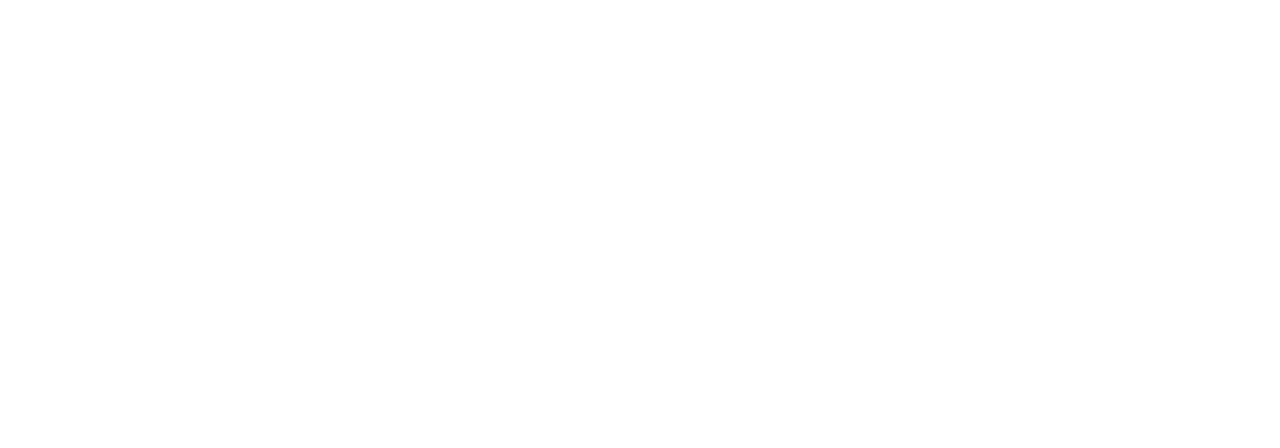
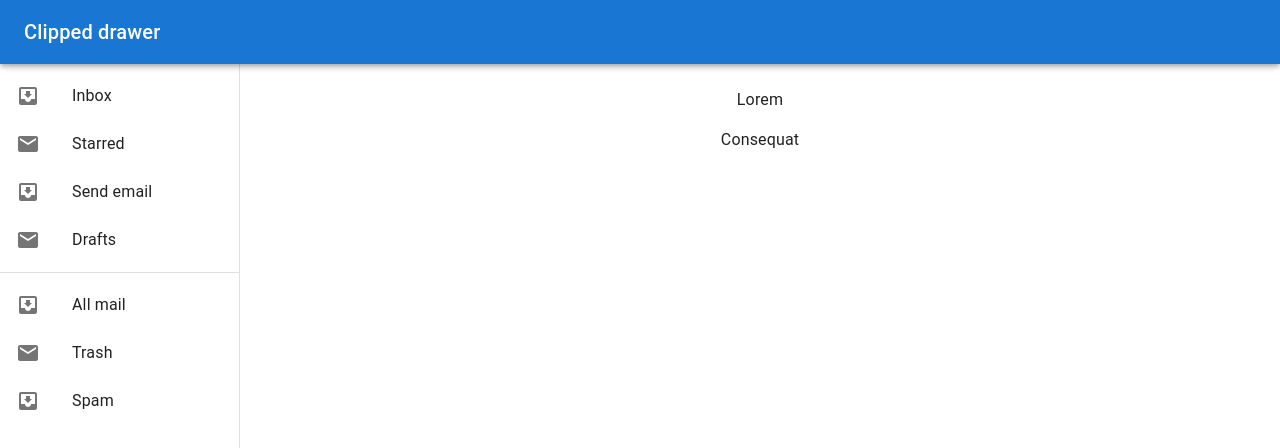
Before and after one commit to ngnma/Golestan-Frontend, a React (Create React App) app: page /sidebar in a window 1280 px wide. Before the commit this address had no page. Shown: the top 448 px of the page. Built offline with nearby package versions, Linux system fonts and the light colour scheme.

Commit message:
sidebar started

```diff
--- a/src/App.js
+++ b/src/App.js
@@ -2,12 +2,14 @@
 import './App.css';
 import {BrowserRouter, Routes,Route } from "react-router-dom";
 import Login from "./pages/Login";
+import Sidebar from "./components/Sidebar";
 function App() {
   return (
     <div className="App">
       <BrowserRouter>
       <Routes>
         <Route path="/login" element={<Login/>}></Route>
+        <Route path="/sidebar" element={<Sidebar/>}></Route>
       </Routes>
       </BrowserRouter>
     </div>
--- /dev/null
+++ b/src/components/Sidebar/index.jsx
@@ -0,0 +1,78 @@
+import * as React from 'react';
+import Box from '@mui/material/Box';
+import Drawer from '@mui/material/Drawer';
+import AppBar from '@mui/material/AppBar';
+import CssBaseline from '@mui/material/CssBaseline';
+import Toolbar from '@mui/material/Toolbar';
+import List from '@mui/material/List';
+import Typography from '@mui/material/Typography';
+import Divider from '@mui/material/Divider';
+import ListItem from '@mui/material/ListItem';
+import ListItemButton from '@mui/material/ListItemButton';
+import ListItemIcon from '@mui/material/ListItemIcon';
+import ListItemText from '@mui/material/ListItemText';
+import InboxIcon from '@mui/icons-material/MoveToInbox';
+import MailIcon from '@mui/icons-material/Mail';
+
+const drawerWidth = 240;
+
+export default function ClippedDrawer() {
+  return (
+    <Box sx={{ display: 'flex' }}>
+      <CssBaseline />
+      <AppBar position="fixed" sx={{ zIndex: (theme) => theme.zIndex.drawer + 1 }}>
+        <Toolbar>
+          <Typography variant="h6" noWrap component="div">
+            Clipped drawer
+          </Typography>
+        </Toolbar>
+      </AppBar>
+      <Drawer
+        variant="permanent"
+        sx={{
+          width: drawerWidth,
+          flexShrink: 0,
+          [`& .MuiDrawer-paper`]: { width: drawerWidth, boxSizing: 'border-box' },
+        }}
+      >
+        <Toolbar />
+        <Box sx={{ overflow: 'auto' }}>
+          <List>
+            {['Inbox', 'Starred', 'Send email', 'Drafts'].map((text, index) => (
+              <ListItem key={text} disablePadding>
+                <ListItemButton>
+                  <ListItemIcon>
+                    {index % 2 === 0 ? <InboxIcon /> : <MailIcon />}
+                  </ListItemIcon>
+                  <ListItemText primary={text} />
+                </ListItemButton>
+              </ListItem>
+            ))}
+          </List>
+          <Divider />
+          <List>
+            {['All mail', 'Trash', 'Spam'].map((text, index) => (
+              <ListItem key={text} disablePadding>
+                <ListItemButton>
+                  <ListItemIcon>
+                    {index % 2 === 0 ? <InboxIcon /> : <MailIcon />}
+                  </ListItemIcon>
+                  <ListItemText primary={text} />
+                </ListItemButton>
+              </ListItem>
+            ))}
+          </List>
+        </Box>
+      </Drawer>
+      <Box component="main" sx={{ flexGrow: 1, p: 3 }}>
+        <Toolbar />
+        <Typography paragraph>
+          Lorem
+        </Typography>
+        <Typography paragraph>
+          Consequat
+        </Typography>
+      </Box>
+    </Box>
+  );
+}
```
Also changed, not shown: src/components/Sidebar/style.scss (added).
